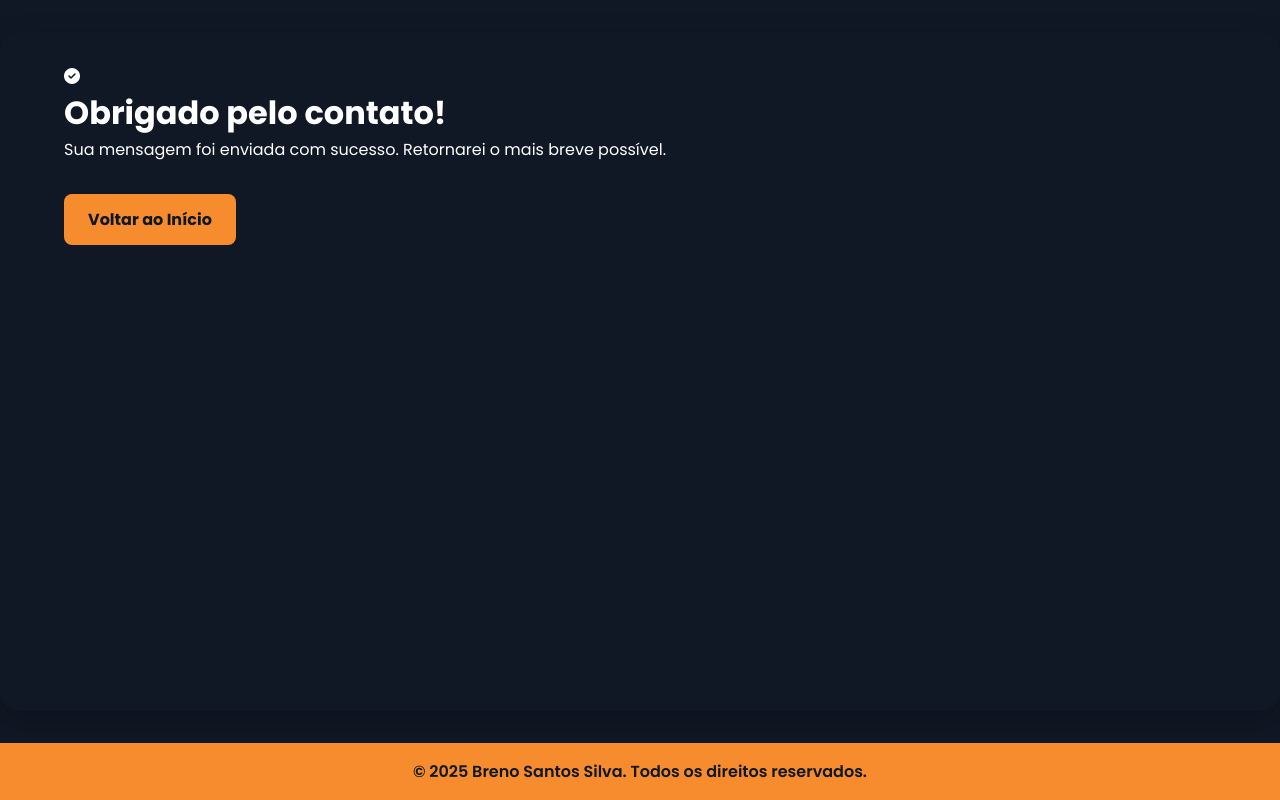
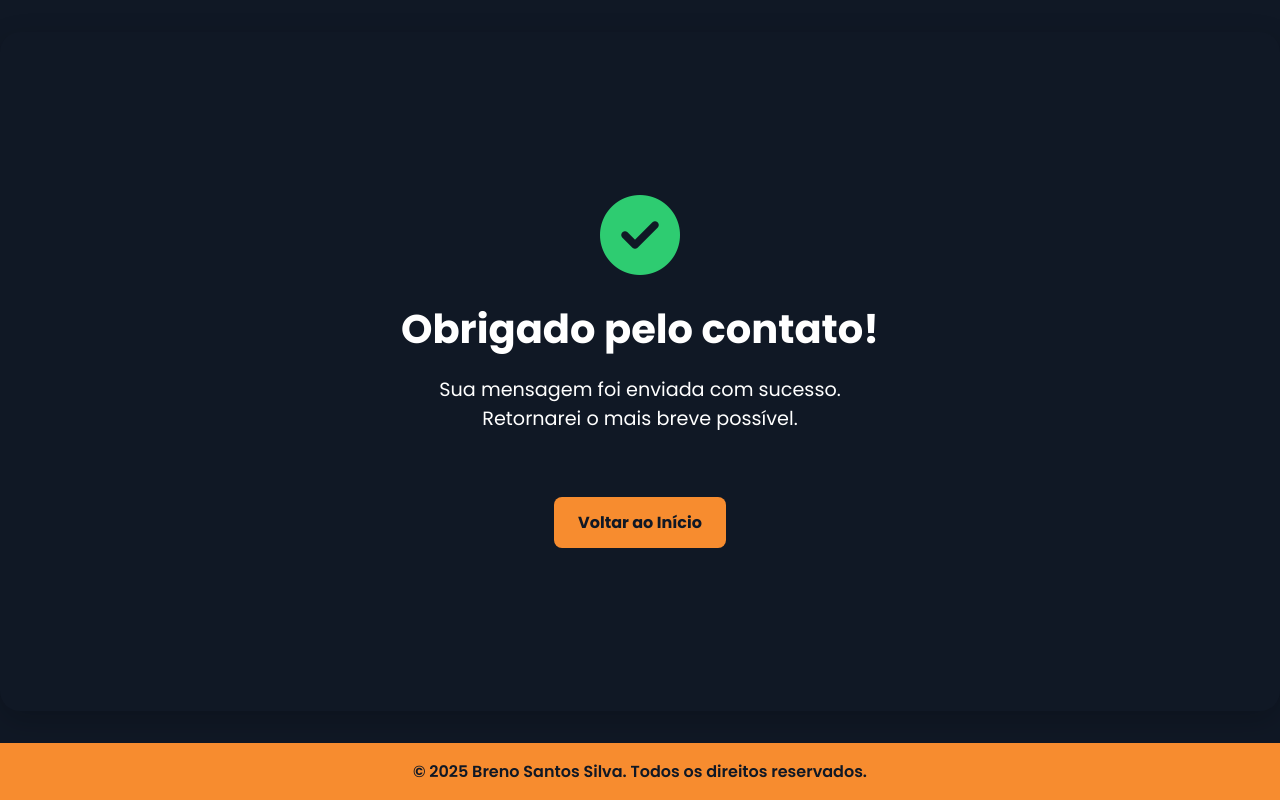
Before and after one commit to Brenosantos07-bit/Brenosantos07-bit.github.io, a plain HTML site: page obrigado.html in a window 1280 px wide. Drawn offline with Linux system fonts and the light colour scheme.

Commit message:
Add files via upload

```diff
--- a/style.css
+++ b/style.css
@@ -703,3 +703,38 @@ form button[type="submit"]:hover {
         flex-direction: column; /* Colunas ficam uma em cima da outra */
     }
 }
+
+
+
+
+
+/* ============================================= */
+/* ===== ESTILOS DA PÁGINA DE OBRIGADO ===== */
+/* ============================================= */
+
+.thank-you-content {
+    flex-grow: 1;
+    display: flex;
+    flex-direction: column;
+    justify-content: center;
+    align-items: center;
+    text-align: center;
+    padding: 2rem;
+}
+
+.thank-you-icon {
+    font-size: 5rem;
+    color: #2ecc71; /* Verde de sucesso */
+    margin-bottom: 1.5rem;
+}
+
+.thank-you-content h1 {
+    font-size: 2.5rem;
+    margin-bottom: 1rem;
+}
+
+.thank-you-content p {
+    font-size: 1.2rem;
+    max-width: 500px;
+    margin-bottom: 2rem;
+}
```
